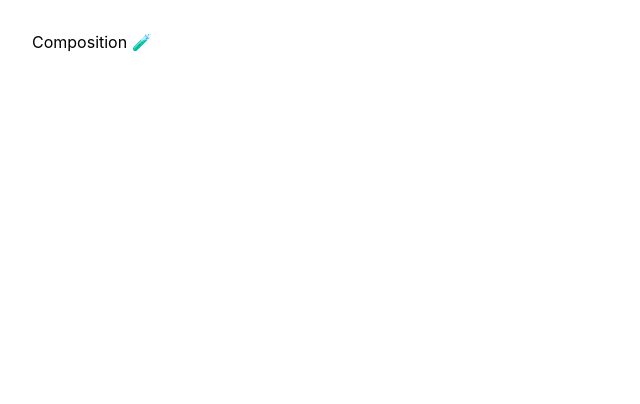
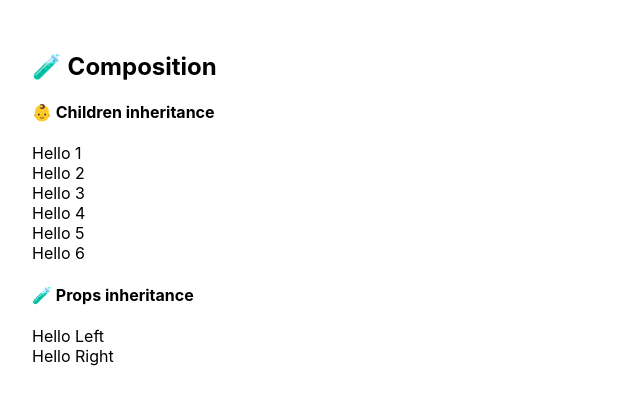
Before and after one commit to Tahul/learning-react, a React (Create React App) app: page / in a window 1280 px wide. Shown: the top 404 px of the page, without its empty margins (0-640 px from the left). Built offline with nearby package versions, Linux system fonts and the light colour scheme.

Commit message:
:sparkles: (composition) added composition step
added props inheritance & children inheritance demos

```diff
--- a/src/css/index.css
+++ b/src/css/index.css
@@ -10,7 +10,6 @@ body {
 
   /* Position */
   margin: 0;
-  width: 50%;
   padding: 2rem;
 }
 
--- a/src/steps/02-celsius/index.js
+++ b/src/steps/02-celsius/index.js
@@ -3,7 +3,7 @@ import Calculator from './components/Calculator'
 
 export default () => {
   return (
-    <div className="container">
+    <div>
       <Calculator />
     </div>
   )
--- /dev/null
+++ b/src/steps/03-composition/components/Column.js
@@ -0,0 +1,5 @@
+import React from 'react'
+
+export default ({ children }) => {
+  return <div className="w-full md:w-1/2">{children}</div>
+}
--- /dev/null
+++ b/src/steps/03-composition/components/FlexGrid.js
@@ -0,0 +1,9 @@
+import React from 'react'
+
+export default ({ children }) => {
+  return (
+    <div className="flex flex-row flex-wrap w-full p-16 border border-red-300 rounded-md">
+      {children}
+    </div>
+  )
+}
--- /dev/null
+++ b/src/steps/03-composition/components/SimpleGrid.js
@@ -0,0 +1,11 @@
+import React from 'react'
+
+export default ({ left, right }) => {
+  return (
+    <div className="flex flex-row flex-wrap">
+      <div class="w-full md:w-1/2">{left}</div>
+
+      <div class="w-full md:w-1/2">{right}</div>
+    </div>
+  )
+}
--- a/src/steps/03-composition/index.js
+++ b/src/steps/03-composition/index.js
@@ -1,5 +1,42 @@
 import React from 'react'
+import Column from './components/Column'
+import FlexGrid from './components/FlexGrid'
+import SimpleGrid from './components/SimpleGrid'
 
 export default () => {
-  return <div className="container">Composition 🧪</div>
+  return (
+    <div>
+      <h2 className="text-2xl">
+        <span role="img" aria-label="composition">
+          🧪
+        </span>
+        &nbsp;Composition
+      </h2>
+
+      <h4 className="py-2 text-xl">
+        <span role="img" aria-label="children">
+          👶
+        </span>
+        &nbsp;Children inheritance
+      </h4>
+
+      <FlexGrid>
+        <Column>Hello 1</Column>
+        <Column>Hello 2</Column>
+        <Column>Hello 3</Column>
+        <Column>Hello 4</Column>
+        <Column>Hello 5</Column>
+        <Column>Hello 6</Column>
+      </FlexGrid>
+
+      <h4 className="py-2 text-xl">
+        <span role="img" aria-label="children">
+          🧪
+        </span>
+        &nbsp;Props inheritance
+      </h4>
+
+      <SimpleGrid left={<div>Hello Left</div>} right={<div>Hello Right</div>} />
+    </div>
+  )
 }
```
Also changed, not shown: notes/hooks.md (added, +1 -0 lines).
